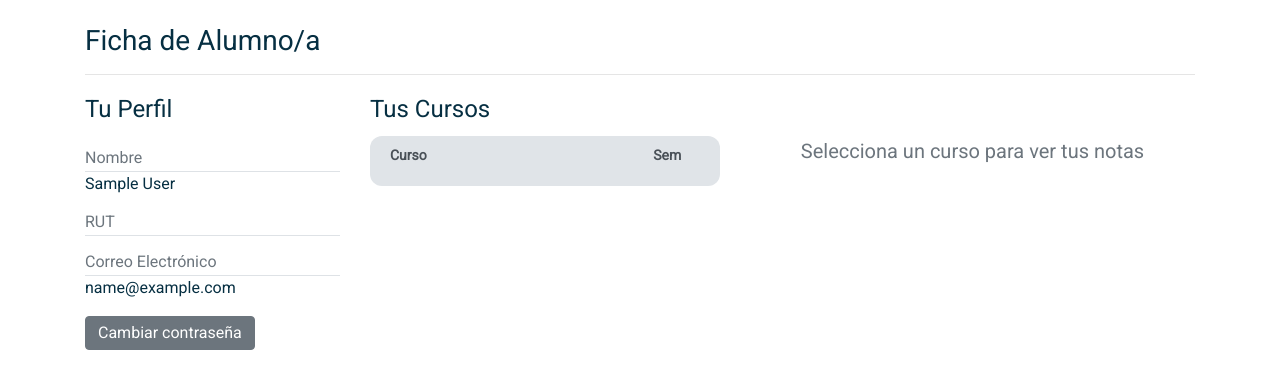
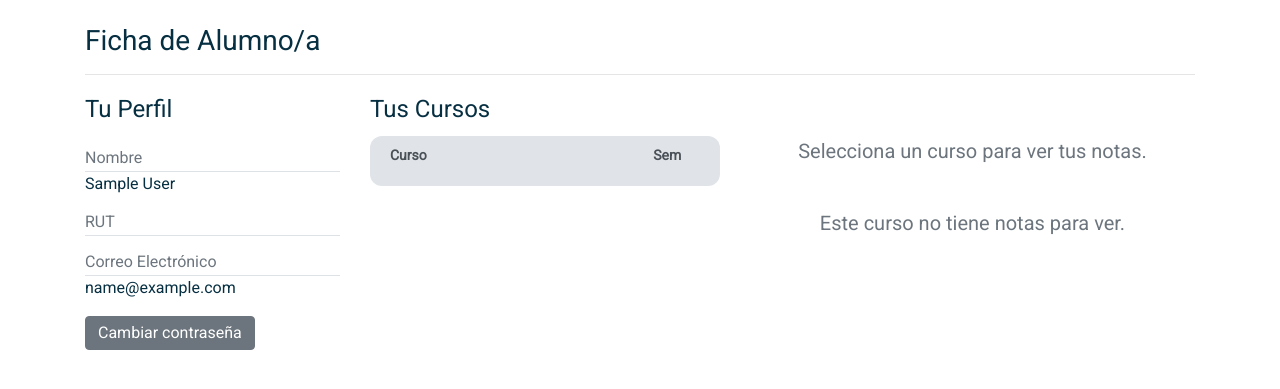
Before and after one commit to DCC-CC4401/2018-2-Error-418-T4, a Django app: page /owner-profile in a window 1280 px wide. Shown: the part 86-475 px from the top of the page. Run offline with Django 3.2, Linux system fonts and the light colour scheme; the visitor is signed in with stand-in values (Sample User, id 1); data that the repository does not hold is empty; some libraries are stand-ins or nearby versions.

Commit message:
placeholder for courses without grades added

```diff
--- a/coevaluador/templates/coevaluador/ownerProfile.html
+++ b/coevaluador/templates/coevaluador/ownerProfile.html
@@ -45,7 +45,7 @@
                 <span>{{ student.rut }}</span>
                 <h6 class="text-muted mt-3 mb-0 pb-1 border-bottom">Correo Electrónico</h6>
                 <span>{{ student.email }}</span>
-{#                       onclick="window.location.href='{% url 'coevaluador:changePassword' %}'"#}
+                {#                       onclick="window.location.href='{% url 'coevaluador:changePassword' %}'"#}
                 <input type="button" id="change-pass-btn" class="btn btn-secondary mt-3 d-block"
                        onclick="changePass()" value="Cambiar contraseña">
             </div>
@@ -115,7 +115,10 @@
                     </form>
                 </div>
                 <div id="notas-placeholder" class="mt-5">
-                    <h5 class="font-weight-normal text-center text-muted">Selecciona un curso para ver tus notas</h5>
+                    <h5 class="font-weight-normal text-center text-muted">Selecciona un curso para ver tus notas.</h5>
+                </div>
+                <div id="no-notas-placeholder" class="mt-5">
+                    <h5 class="font-weight-normal text-center text-muted">Este curso no tiene notas para ver.</h5>
                 </div>
                 {% for course in courses %}
                     <div class="notas-resumen" id="notas-resumen-{{ course.code }}">
```
